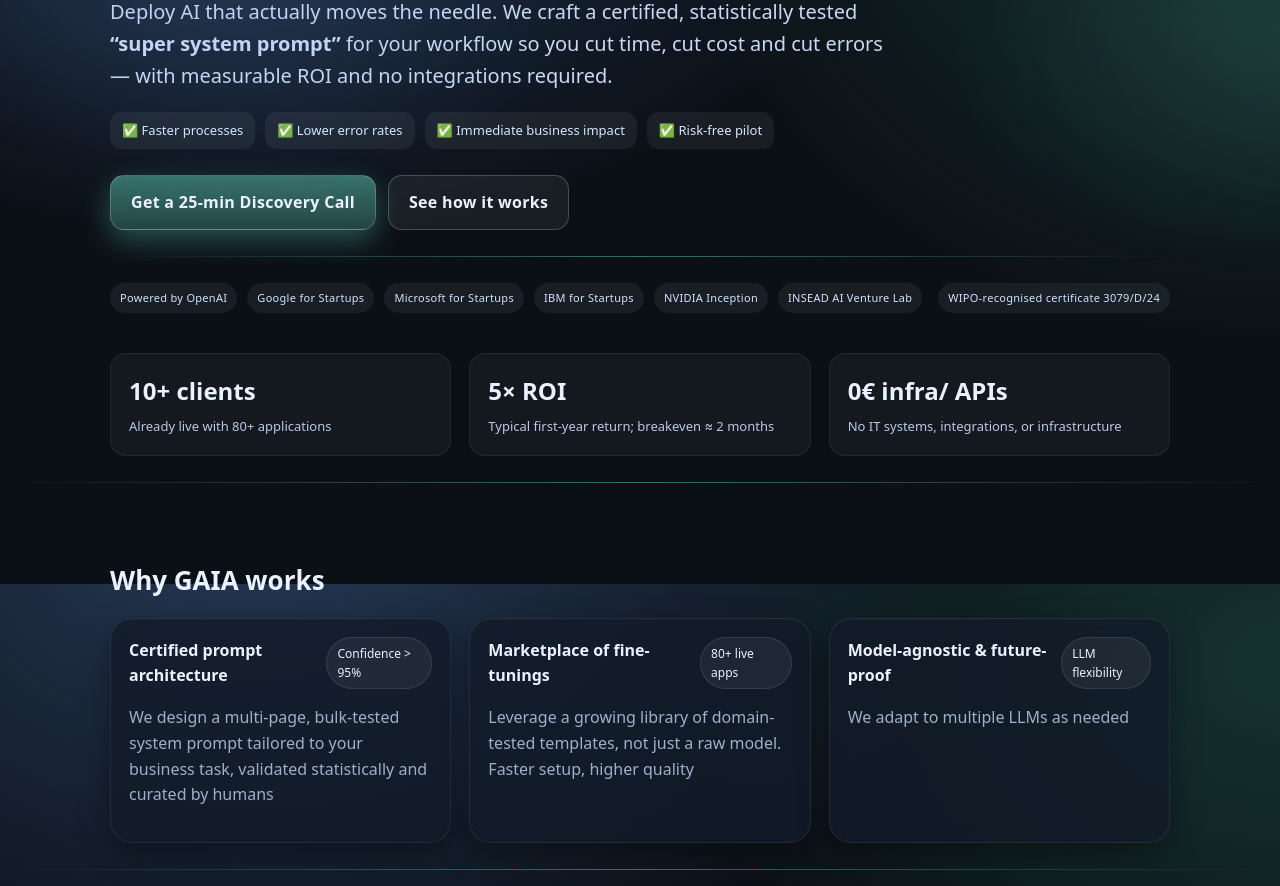
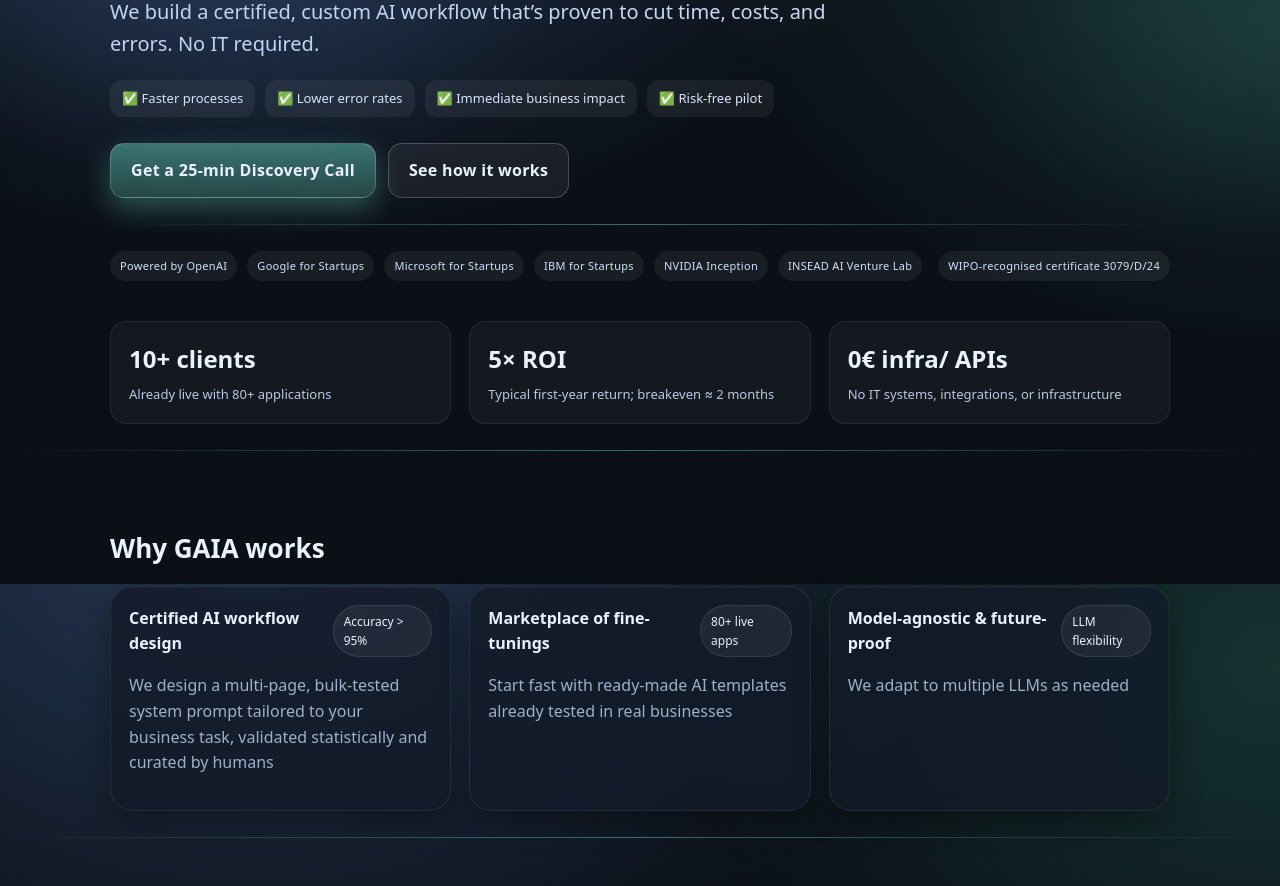
Before and after one commit to gperdigao/GAIA, a plain HTML site: page index.html in a window 1280 px wide. Shown: the part 216-1102 px from the top of the page. Drawn offline with Linux system fonts and the light colour scheme.

Commit message:
Update index.html

```diff
--- a/index.html
+++ b/index.html
@@ -163,7 +163,7 @@ body{ background-attachment: fixed; }
     <span class="pill">⚡ Ready in under 1 month • No IT • No infrastructure</span>
     <h1>GAIA — Generative AI Accelerator</h1>
     <p class="lead">
-      Deploy AI that actually moves the needle. We craft a certified, statistically tested <strong>“super system prompt”</strong> for your workflow so you cut time, cut cost and cut errors — with measurable ROI and no integrations required.
+      We build a certified, custom AI workflow that’s proven to cut time, costs, and errors. No IT required.
     </p>
     <div class="checklist">
       <span class="check">✅ Faster processes</span>
@@ -216,12 +216,12 @@ body{ background-attachment: fixed; }
 		<h2 class="section-title">Why GAIA works</h2>
     <div class="grid cols-3">
       <div class="card" style="padding:18px">
-        <div class="hd"><strong>Certified prompt architecture</strong><span class="chip">Confidence &gt; 95%</span></div>
+        <div class="hd"><strong>Certified AI workflow design</strong><span class="chip">Accuracy &gt; 95%</span></div>
         <p class="muted">We design a multi-page, bulk-tested system prompt tailored to your business task, validated statistically and curated by humans</p>
       </div>
       <div class="card" style="padding:18px">
         <div class="hd"><strong>Marketplace of fine-tunings</strong><span class="chip">80+ live apps</span></div>
-        <p class="muted">Leverage a growing library of domain-tested templates, not just a raw model. Faster setup, higher quality</p>
+        <p class="muted">Start fast with ready-made AI templates already tested in real businesses</p>
       </div>
       <div class="card" style="padding:18px">
         <div class="hd"><strong>Model-agnostic & future-proof</strong><span class="chip">LLM flexibility</span></div>
@@ -318,7 +318,7 @@ body{ background-attachment: fixed; }
         <div class="n">2</div>
         <div>
           <strong>Build & bulk-test</strong>
-          <p class="muted">We craft your multi-page “super system prompt” and statistically validate it with robust confidence intervals</p>
+          <p class="muted">We design this multi-page AI playbook for your task and run rigorous statistical testing to prove it works, with confidence levels above 95%</p>
         </div>
       </div>
       <div class="how-step example">
```
